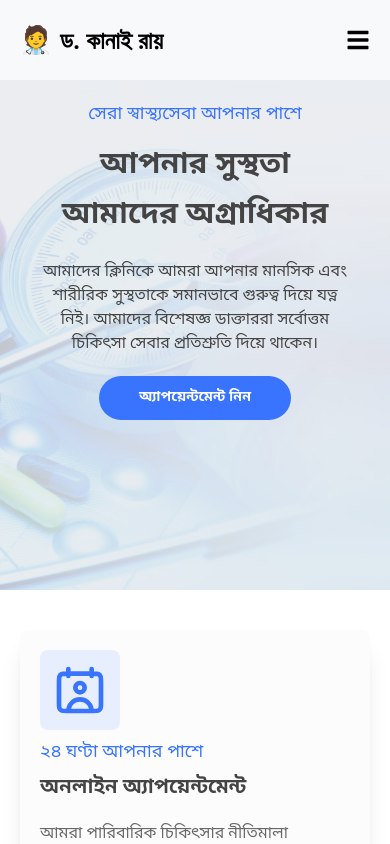
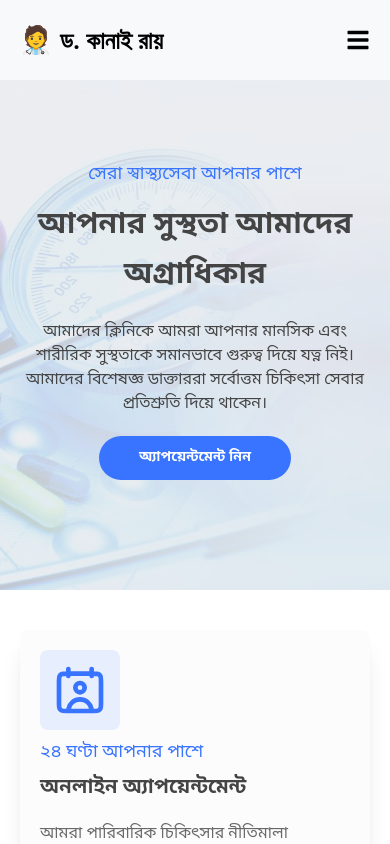
Before and after one commit to rahulsd380/Doctor-Kanai-Portfolio, a React (Vite) app: page / in a window 390 px wide. Shown: the top 844 px of the page. Built offline with nearby package versions, Linux system fonts and the light colour scheme.

Commit message:
Fixed padding issue

```diff
--- a/src/components/HomePage/Hero/Hero.tsx
+++ b/src/components/HomePage/Hero/Hero.tsx
@@ -17,7 +17,7 @@ const Hero = () => {
       <div className="absolute inset-0 bg-gray-200 opacity-70"></div>
 
       <Container>
-        <div className="relative flex flex-col md:flex-row items-center gap-10 p-5 lg:p-0">
+        <div className="relative flex flex-col md:flex-row items-center pt-20 lg:p-0 gap-10">
           <div className="text-center md:text-left">
             <h2 className="text-primary-10 text-lg font-medium">
               সেরা স্বাস্থ্যসেবা আপনার পাশে
```
